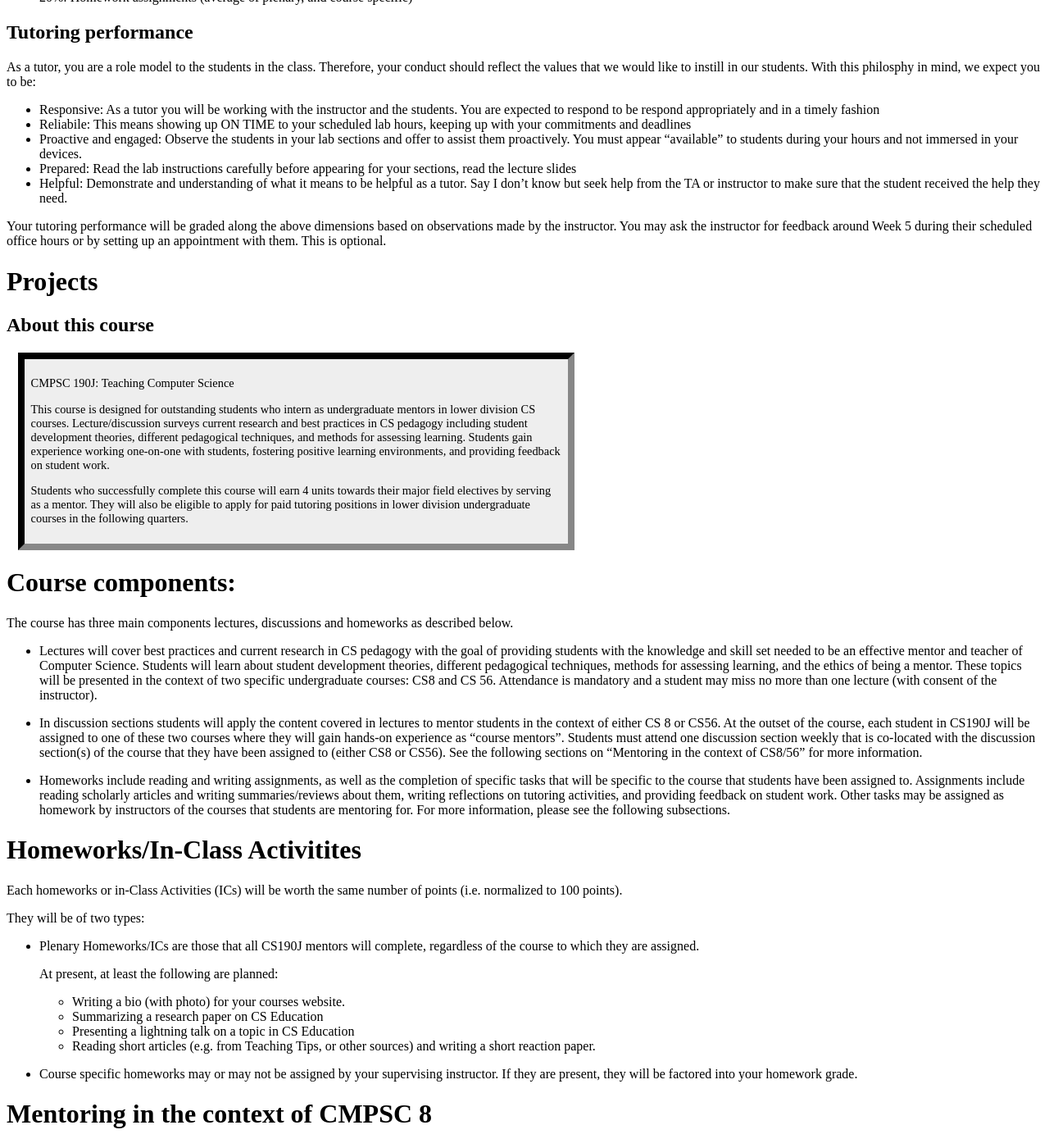
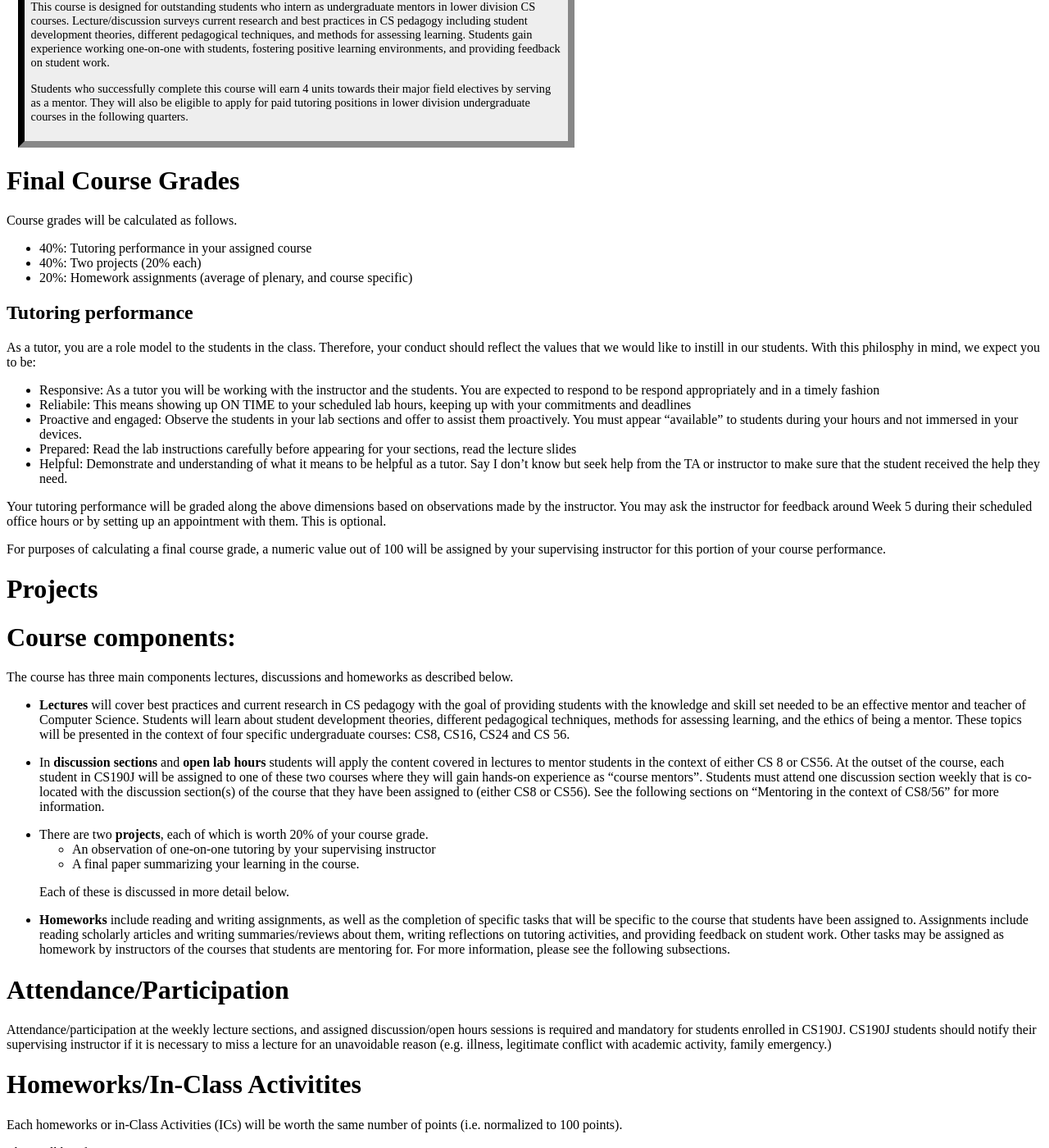
Before and after one commit to ucsb-cs190j-w18/ucsb-cs190j-w18.github.io, a Jekyll site: the page built from _info/syllabus.md, in a window 1280 px wide and 1400 px high, scrolled down 700 px. Shown: the whole window at 82% size. Built offline with Jekyll 4.4.1, drawn with Linux system fonts in a browser that asks for light colours; some of the changed text lies outside the part shown.

Commit message:
Update syllabus.md

```diff
--- a/_info/syllabus.md
+++ b/_info/syllabus.md
@@ -22,8 +22,23 @@ Basic Facts
 
 The three instructors and the 18 students in the course should coordinate their scheduled open labs times so as to ensure that there is coverage across the courses, and that the lab does not become overcrowded.
 
+About this course
+---------------------------------
+
+<div style="background-color:#eee; border: 8px inset #333; font-size:90%; margin:1em; width:45em; padding: 0.5em;" markdown="1">
+
+CMPSC 190J: Teaching Computer Science
+
+This course is designed for outstanding students who intern as undergraduate mentors in lower division CS courses.  Lecture/discussion surveys current research and best practices in CS pedagogy including student development theories, different pedagogical techniques, and methods for assessing learning. Students gain experience working one-on-one with students, fostering positive learning environments, and providing feedback on student work.
+
+Students who successfully complete this course will earn 4 units towards their major field electives by serving as a mentor. They will also be eligible to apply for paid tutoring positions in lower division undergraduate courses in the following quarters.
+
+</div>
+
 
 # Final Course Grades
+
+Course grades will be calculated as follows.
 
 * 40%: Tutoring performance in your assigned course
 * 40%: Two projects (20% each)
@@ -42,30 +57,31 @@ As a tutor, you are a role model to the students in the class. Therefore, your c
 
 Your tutoring performance will be graded along the above dimensions based on observations made by the instructor. You may ask the instructor for feedback around Week 5 during their scheduled office hours or by setting up an appointment with them. This is optional.
 
+For purposes of calculating a final course grade, a numeric value out of 100 will be assigned by your supervising instructor for this portion of your course performance.
+
 # Projects
 
-
-About this course
----------------------------------
-
-<div style="background-color:#eee; border: 8px inset #333; font-size:90%; margin:1em; width:45em; padding: 0.5em;" markdown="1">
-
-CMPSC 190J: Teaching Computer Science
-
-This course is designed for outstanding students who intern as undergraduate mentors in lower division CS courses.  Lecture/discussion surveys current research and best practices in CS pedagogy including student development theories, different pedagogical techniques, and methods for assessing learning. Students gain experience working one-on-one with students, fostering positive learning environments, and providing feedback on student work.
-
-Students who successfully complete this course will earn 4 units towards their major field electives by serving as a mentor. They will also be eligible to apply for paid tutoring positions in lower division undergraduate courses in the following quarters.
-
-</div>
 
 # Course components:
 
 The course has three main components lectures, discussions and homeworks as described below.
 
-* Lectures will cover best practices and current research in CS pedagogy with the goal of providing students with the  knowledge and skill set needed to be an effective mentor and teacher of Computer Science. Students will learn about student development theories, different pedagogical techniques, methods for assessing learning, and the ethics of being a mentor. These topics will be presented in the context of two specific undergraduate courses:  CS8 and CS 56.  Attendance is mandatory and a student may miss no more than one lecture (with consent of the instructor).
-* In discussion sections students will apply the content covered in lectures to mentor students in the context of either CS 8 or CS56.  At the outset of the course, each student in CS190J will be assigned to one of these two courses where they will gain hands-on experience as “course mentors”. Students must attend one discussion section weekly that is co-located with the discussion section(s) of the course that they have been assigned to (either CS8 or CS56).  See the following sections on “Mentoring in the context of CS8/56” for more information.
+* <b>Lectures</b> will cover best practices and current research in CS pedagogy with the goal of providing students with the  knowledge and skill set needed to be an effective mentor and teacher of Computer Science. Students will learn about student development theories, different pedagogical techniques, methods for assessing learning, and the ethics of being a mentor. These topics will be presented in the context of four specific undergraduate courses:  CS8, CS16, CS24 and CS 56.
 
-* Homeworks include reading and writing assignments, as well as the completion of specific tasks that will be specific to the course that students have been assigned to. Assignments include reading scholarly articles and writing summaries/reviews about them, writing reflections on tutoring activities, and providing feedback on student work. Other tasks may be assigned as homework by instructors of the courses that students are mentoring for. For more information, please see the following subsections.
+
+* In <b>discussion sections</b> and <b>open lab hours</b> students will apply the content covered in lectures to mentor students in the context of either CS 8 or CS56.  At the outset of the course, each student in CS190J will be assigned to one of these two courses where they will gain hands-on experience as “course mentors”. Students must attend one discussion section weekly that is co-located with the discussion section(s) of the course that they have been assigned to (either CS8 or CS56).  See the following sections on “Mentoring in the context of CS8/56” for more information.
+
+* There are two <b>projects</b>, each of which is worth 20% of your course grade.
+   * An observation of one-on-one tutoring by your supervising instructor
+   * A final paper summarizing your learning in the course.
+
+   Each of these is discussed in more detail below.
+
+* <b>Homeworks</b> include reading and writing assignments, as well as the completion of specific tasks that will be specific to the course that students have been assigned to. Assignments include reading scholarly articles and writing summaries/reviews about them, writing reflections on tutoring activities, and providing feedback on student work. Other tasks may be assigned as homework by instructors of the courses that students are mentoring for. For more information, please see the following subsections.
+
+# Attendance/Participation
+
+Attendance/participation at the weekly lecture sections, and assigned discussion/open hours sessions is required and  mandatory for students enrolled in CS190J.   CS190J students should notify their supervising instructor if it is necessary to miss a lecture for an unavoidable reason (e.g. illness, legitimate conflict with academic activity, family emergency.)
 
 # Homeworks/In-Class Activitites
 
```
